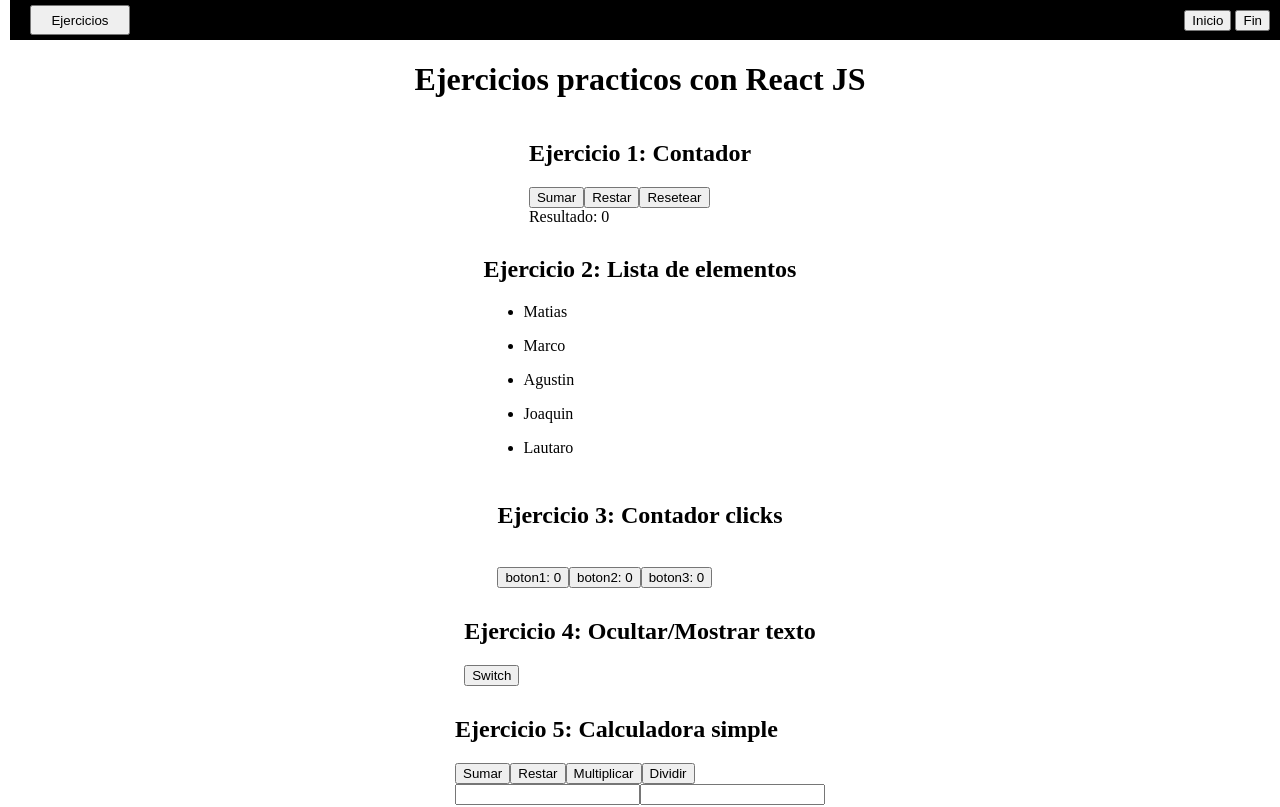
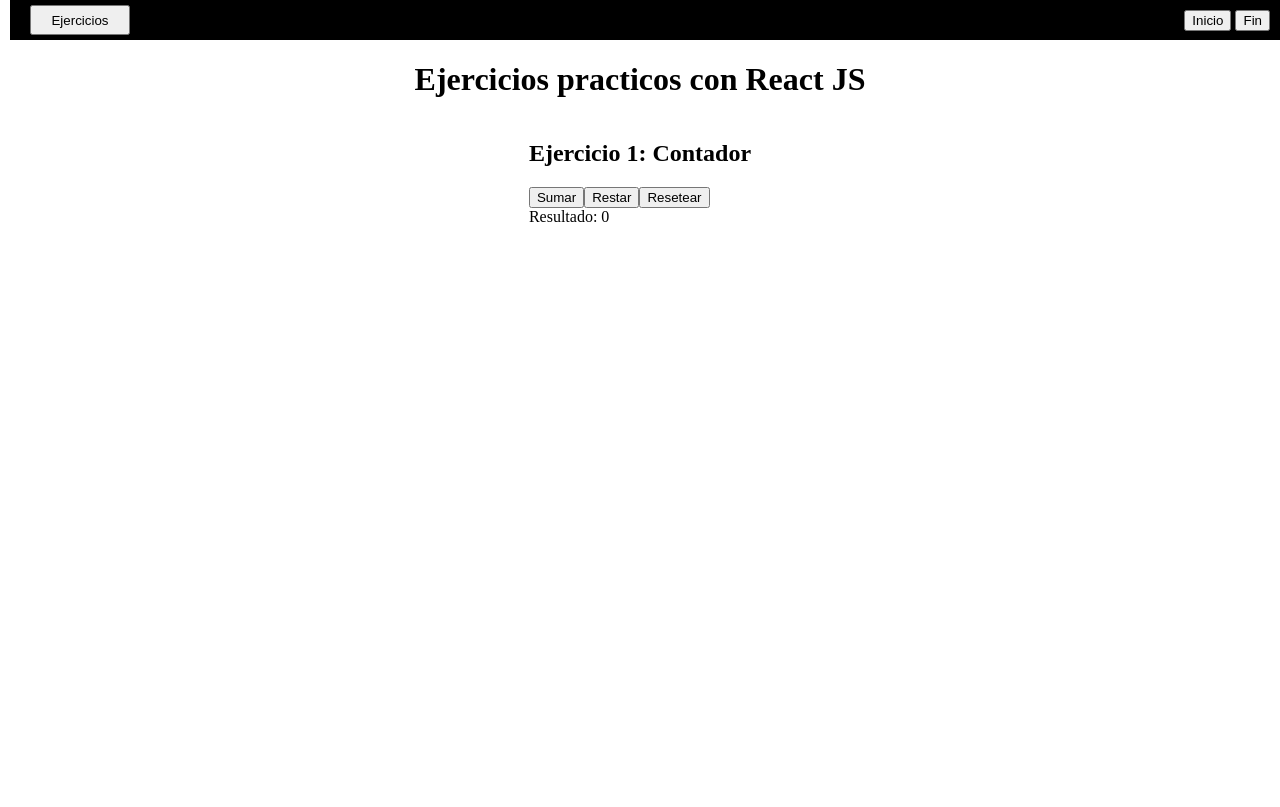
Before and after one commit to matiasmoscone1/practica-ejercicios-logica-programacion-react, a React (Vite) app: page / in a window 1280 px wide. Shown: the top 807 px of the page. Built offline with nearby package versions, Linux system fonts and the light colour scheme.

Commit message:
Mejorando estilos de los componentes

```diff
--- a/src/App.jsx
+++ b/src/App.jsx
@@ -235,10 +235,6 @@ function App() {
 
 
 
-
-
-
-
     </div>
     </>
 
--- a/src/index.css
+++ b/src/index.css
@@ -18,10 +18,14 @@ button{
     display: flex;
     flex-direction: column;
     align-items: center;
-    align-content: space-around;
     justify-content: center;
-    gap: 10px;
 }
+
+.componentes-container section{
+    height: 100vh;
+    justify-items: center;
+}
+
 
 
 /* --------------------------------- EJERCICIO 8 --------------------------------- */
```
